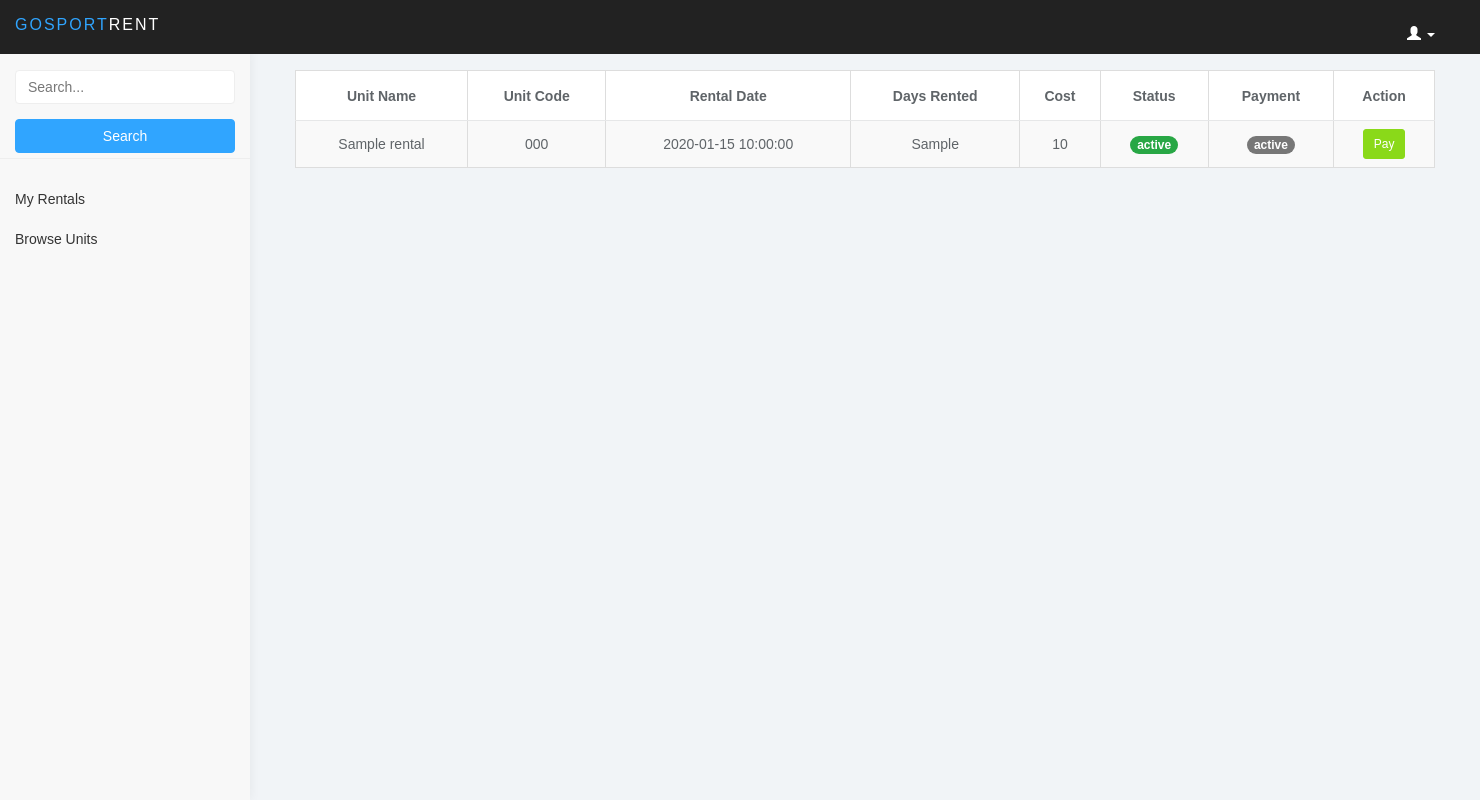
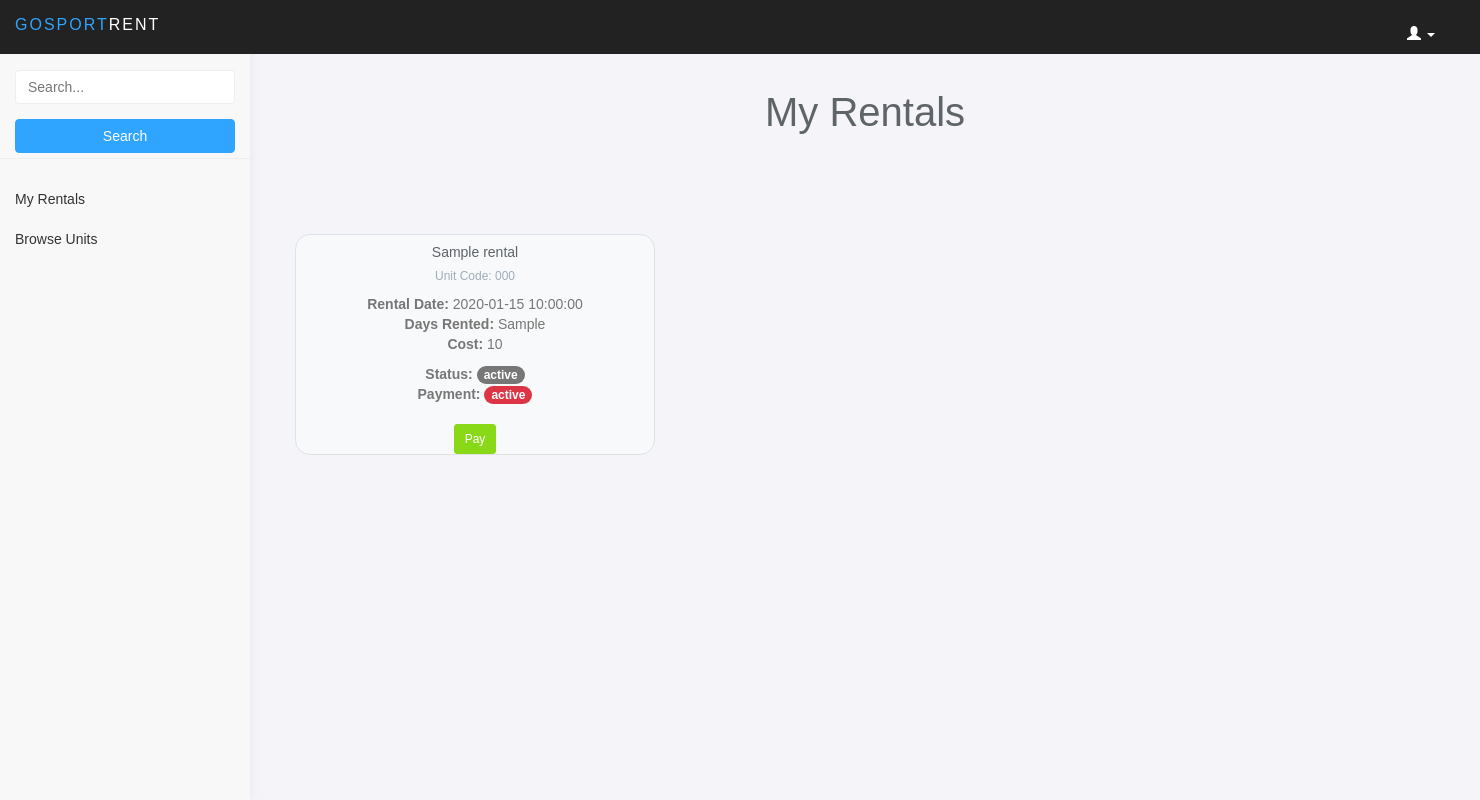
Before and after one commit to JstGrizz/GoSportRent, a CodeIgniter 4 app: the page made by app/Views/my_rentals.php in a window 1480 px wide. Run offline with PHP 8.4 and a stand-in for CodeIgniter, Linux system fonts and the light colour scheme; the template is opened without the code that fills it: most values are stand-ins (such as "Sample title", 1, 10 or a date in 2020); data that the repository does not hold is empty; some libraries are stand-ins or nearby versions.

Commit message:
update frondand user

```diff
--- a/app/Controllers/search_results.php
+++ b/app/Controllers/search_results.php
@@ -8,7 +8,10 @@ class UnitController extends BaseController
 {
     public function search_results()
     {
+
         $query = $this->request->getGet('query');
+
+
         $unitModel = new UnitModel();
         $results = $unitModel->like('name', $query)
             ->orLike('unit_code', $query)
--- a/app/Views/my_rentals.php
+++ b/app/Views/my_rentals.php
@@ -2,22 +2,34 @@
 
 <?= $this->section('content'); ?>
 
+<h1 class="text-center mb-4">My Rentals</h1>
+
 <div class="container mt-5">
     <style>
-        .table {
-            background-color: #fff;
+        body {
+            background-color: #f4f4f9;
         }
 
-        .table td,
-        .table th {
-            padding: 15px;
-            vertical-align: middle;
-            text-align: center;
+        .container {
+            margin-top: 100px;
         }
 
-        .badge-success {
-            background-color: #28a745;
+        .card-custom {
+            background-color: #f8f9fa;
+            border: 1px solid #dee2e6;
+            border-radius: 15px;
+            transition: transform 0.2s ease-in-out;
+            text-align: center;
+
         }
+
+        .card-custom:hover {
+            transform: translateY(-10px);
+
+        }
+
+        .card .btn {
+            margin-top: 10px;
 
         }
 
@@ -26,48 +38,40 @@
         }
     </style>
 
-    <table class="table table-striped table-hover table-bordered">
-        <thead class="thead-dark">
-            <tr>
-                <th>Unit Name</th>
-                <th>Unit Code</th>
-                <th>Rental Date</th>
-                <th>Days Rented</th>
-                <th>Cost</th>
-                <th>Status</th>
-                <th>Payment</th>
-                <th>Action</th>
-            </tr>
-        </thead>
-        <tbody>
+    <div class="row">
         <?php foreach ($rentals as $rental): ?>
-                <tr>
-                    <td><?= esc($rental['unit_name']); ?></td>
-                    <td><?= esc($rental['unit_code']); ?></td>
-                    <td><?= esc($rental['rental_date']); ?></td>
-                    <td><?= esc($rental['days_rented']); ?></td>
-                    <td><?= esc($rental['cost']); ?></td>
-                    <td>
+            <div class="col-md-4">
+                <div class="card card-custom shadow-sm">
+                    <div class="card-body">
+                        <h5 class="card-title"><?= esc($rental['unit_name']); ?></h5>
+                        <h6 class="card-subtitle mb-2 text-muted">Unit Code: <?= esc($rental['unit_code']); ?></h6>
+                        <p class="card-text">
+                            <strong>Rental Date:</strong> <?= esc($rental['rental_date']); ?><br>
+                            <strong>Days Rented:</strong> <?= esc($rental['days_rented']); ?><br>
+                            <strong>Cost:</strong> <?= esc($rental['cost']); ?>
+                        </p>
+                        <p class="card-text">
+                            <strong>Status:</strong>
                             <span class="badge badge-<?= $rental['status_rent'] === 'active' ? 'success' : 'secondary'; ?>">
                                 <?= esc($rental['status_rent'] ?: 'Unknown'); ?>
-                        </span>
-                    </td>
-                    <td>
+                            </span><br>
+                            <strong>Payment:</strong>
                             <span class="badge badge-<?= $rental['status_paid'] === 'paid' ? 'success' : 'danger'; ?>">
                                 <?= esc($rental['status_paid'] ?: 'Not Paid'); ?>
                             </span>
-                    </td>
-                    <td>
+                        </p>
+                        <div class="text-center">
                             <?php if ($rental['status_paid'] !== 'paid'): ?>
                                 <a href="<?= base_url('pay_rental/' . $rental['id']); ?>" class="btn btn-success btn-sm">Pay</a>
                             <?php else: ?>
                                 <span class="badge badge-success">Paid</span>
                             <?php endif; ?>
-                    </td>
-                </tr>
+                        </div>
+                    </div>
+                </div>
+            </div>
         <?php endforeach; ?>
-        </tbody>
-    </table>
+    </div>
 </div>
 
 <?= $this->endSection(); ?>
--- a/app/Views/rent_unit.php
+++ b/app/Views/rent_unit.php
@@ -7,6 +7,7 @@
         border: none;
         box-shadow: none;
     }
+
 
     .col-md-8 {
         margin-left: auto;
@@ -46,4 +47,5 @@
             </div>
         </div>
     </div>
+
     <?= $this->endSection(); ?>
```
Also changed, not shown: app/Views/template/search_results.php (+6 -4 lines). Lines whose indentation alone changed are shown as unchanged.
